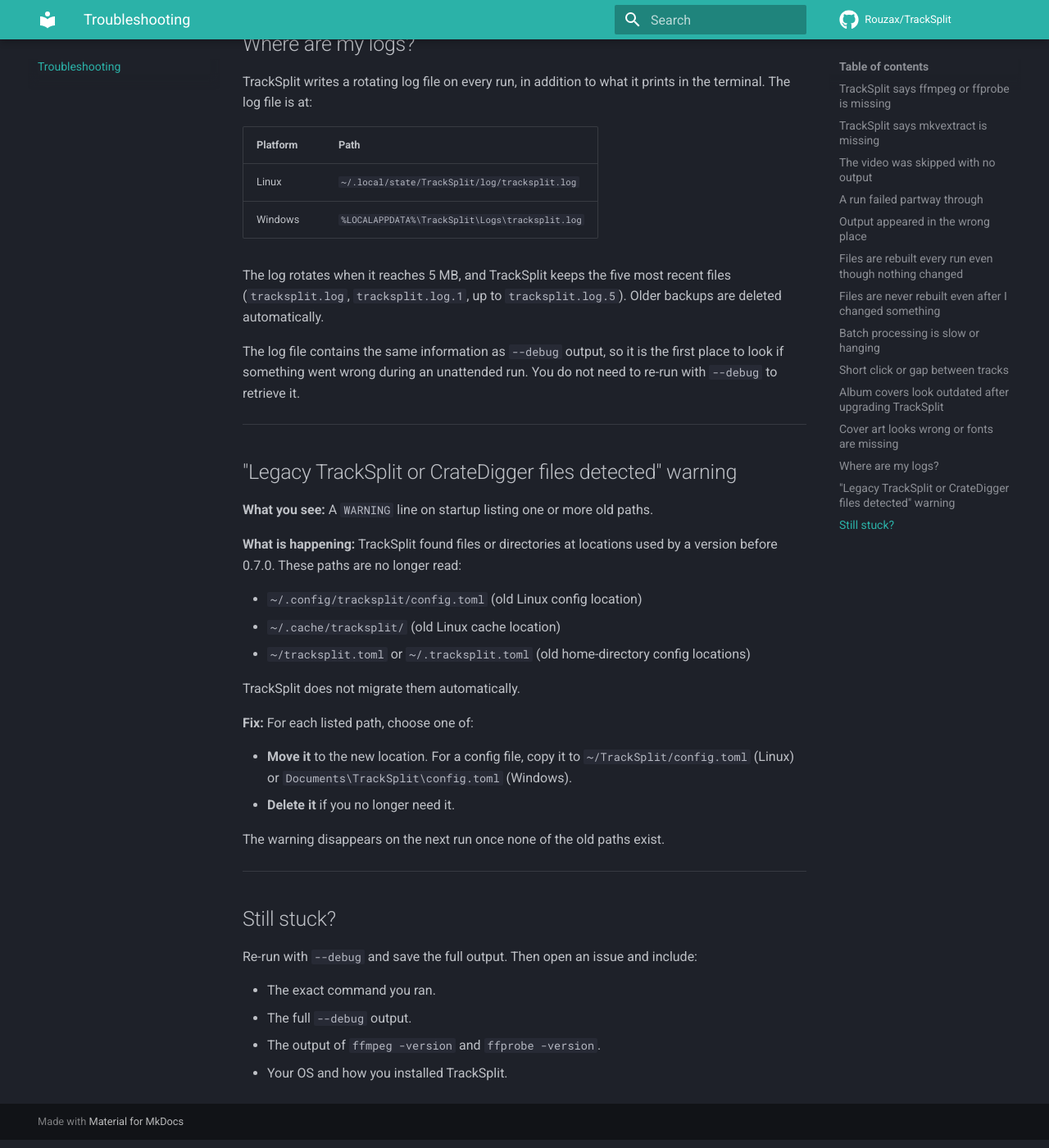
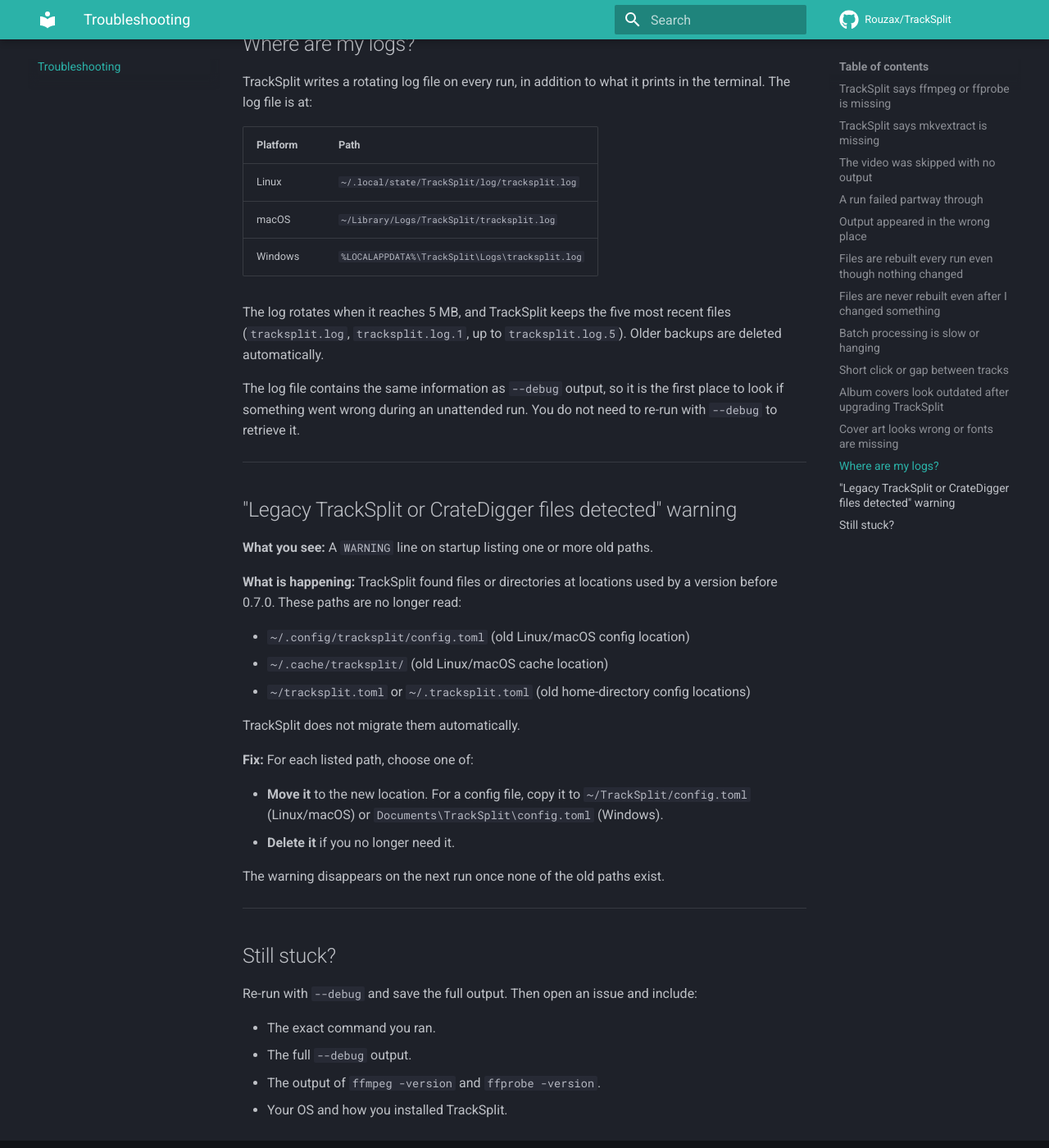
Before and after one commit to Rouzax/TrackSplit, an MkDocs documentation site: the page built from docs/troubleshooting.md, in a window 1280 px wide and 1400 px high, scrolled down 5525 px. Shown: the whole window at 82% size. Built offline with MkDocs 1.6.1 and Material for MkDocs 9.7.7, drawn with Linux system fonts in a browser that asks for light colours; comment, search, counter and statistics services are not loaded.

Commit message:
docs: restore macOS coverage in platform tables

```diff
--- a/docs/troubleshooting.md
+++ b/docs/troubleshooting.md
@@ -186,6 +186,7 @@
 | Platform | Path |
 |---|---|
 | Linux | `~/.local/state/TrackSplit/log/tracksplit.log` |
+| macOS | `~/Library/Logs/TrackSplit/tracksplit.log` |
 | Windows | `%LOCALAPPDATA%\TrackSplit\Logs\tracksplit.log` |
 
 The log rotates when it reaches 5 MB, and TrackSplit keeps the five most recent files (`tracksplit.log`, `tracksplit.log.1`, up to `tracksplit.log.5`). Older backups are deleted automatically.
@@ -200,15 +201,15 @@
 
 **What is happening:** TrackSplit found files or directories at locations used by a version before 0.7.0. These paths are no longer read:
 
-- `~/.config/tracksplit/config.toml` (old Linux config location)
-- `~/.cache/tracksplit/` (old Linux cache location)
+- `~/.config/tracksplit/config.toml` (old Linux/macOS config location)
+- `~/.cache/tracksplit/` (old Linux/macOS cache location)
 - `~/tracksplit.toml` or `~/.tracksplit.toml` (old home-directory config locations)
 
 TrackSplit does not migrate them automatically.
 
 **Fix:** For each listed path, choose one of:
 
-- **Move it** to the new location. For a config file, copy it to `~/TrackSplit/config.toml` (Linux) or `Documents\TrackSplit\config.toml` (Windows).
+- **Move it** to the new location. For a config file, copy it to `~/TrackSplit/config.toml` (Linux/macOS) or `Documents\TrackSplit\config.toml` (Windows).
 - **Delete it** if you no longer need it.
 
 The warning disappears on the next run once none of the old paths exist.
```
Also changed, not shown: README.md (+1 -0 lines), docs/configuration.md (+3 -1 lines), docs/output.md (+2 -0 lines), docs/usage.md (+1 -0 lines).
